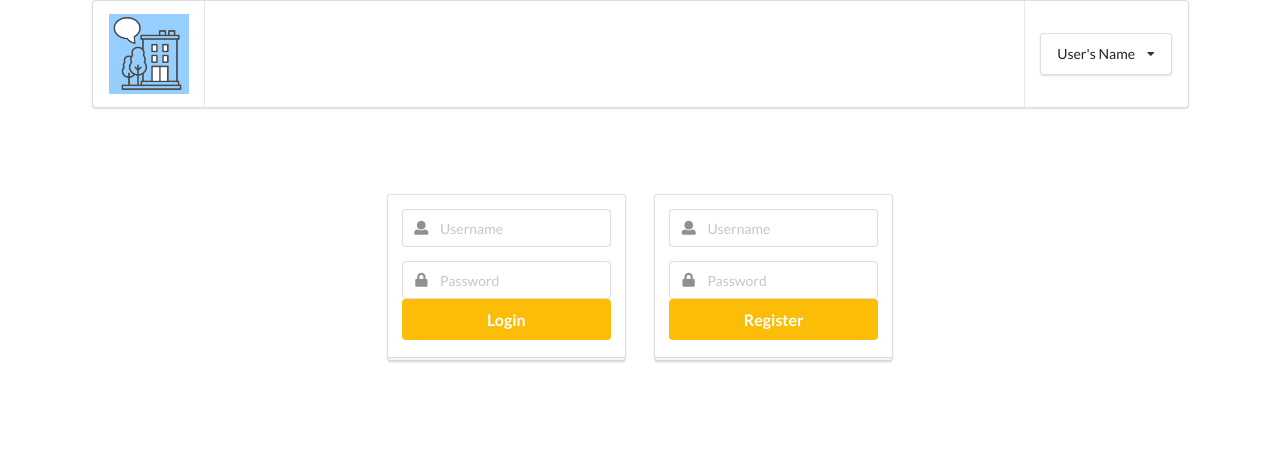
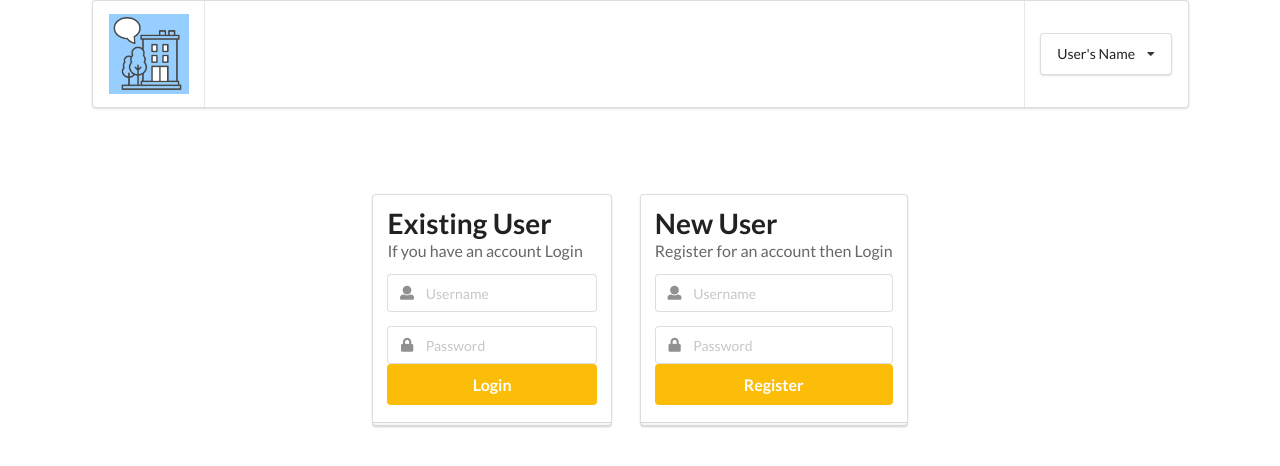
Before and after one commit to mastersonkl/project-3, a React (Create React App) app in the folder client/: page /login in a window 1280 px wide. Shown: the top 466 px of the page. Built offline with nearby package versions, Linux system fonts and the light colour scheme; no server answers; a web font is replaced by a local one.

Commit message:
Added titles to login page

```diff
--- a/client/src/components/Login.js
+++ b/client/src/components/Login.js
@@ -45,6 +45,7 @@ function Login() {
     return (
 
         <div className="register">
+
           <div className="registration">
 
             <div class="ui middle aligned center aligned grid">
@@ -54,6 +55,7 @@ function Login() {
                     <div class="column">
                         <form class="ui large form">
                             <div class="ui stacked segment">
+                            <h1 className="ui header"><div className="content">Existing User<div className="sub header">If you have an account Login</div></div></h1>
                                 <div class="field">
                                     <div class="ui left icon input">
                                         <i class="user icon"></i>
@@ -84,6 +86,7 @@ function Login() {
                         <div class="column">
                             <form class="ui large form">
                                 <div class="ui stacked segment">
+                                <h1 className="ui header"><div className="content">New User<div className="sub header">Register for an account then Login</div></div></h1>
                                     <div class="field">
                                         <div class="ui left icon input">
                                             <i class="user icon"></i>
```
